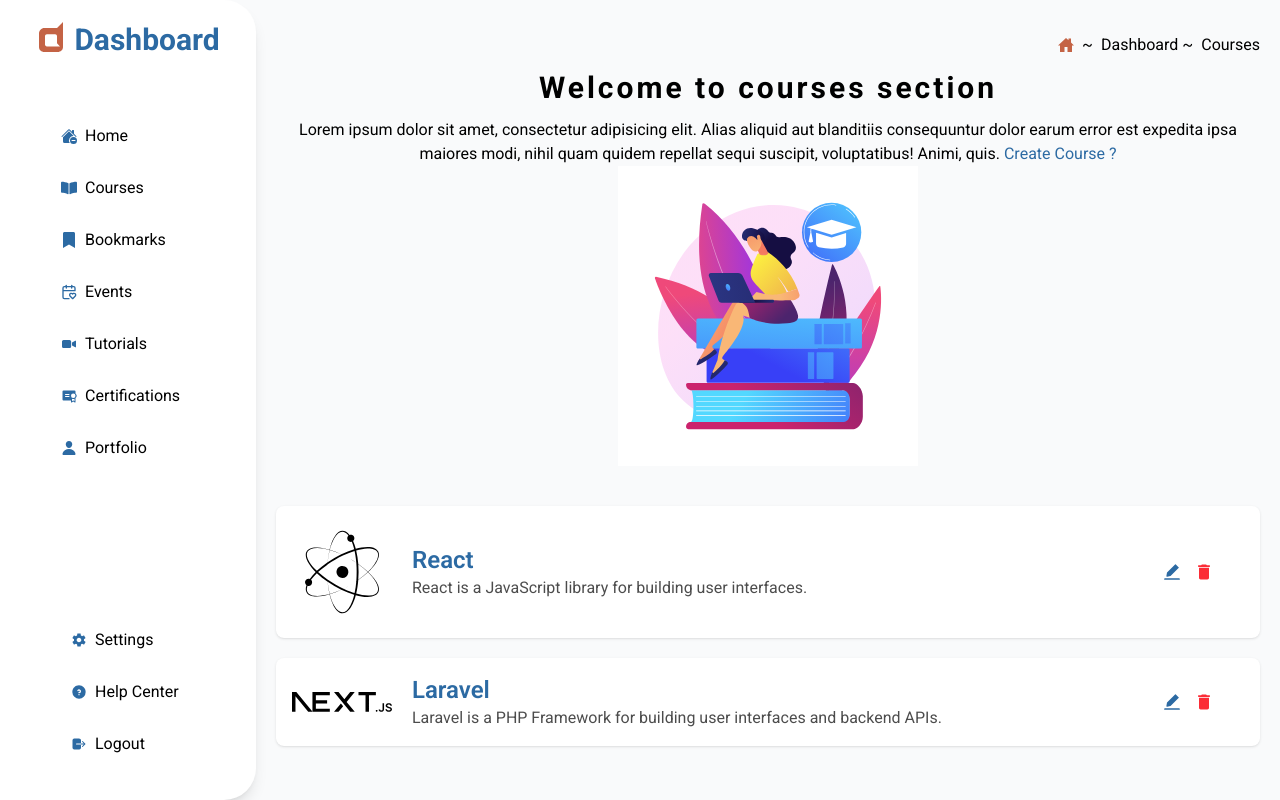
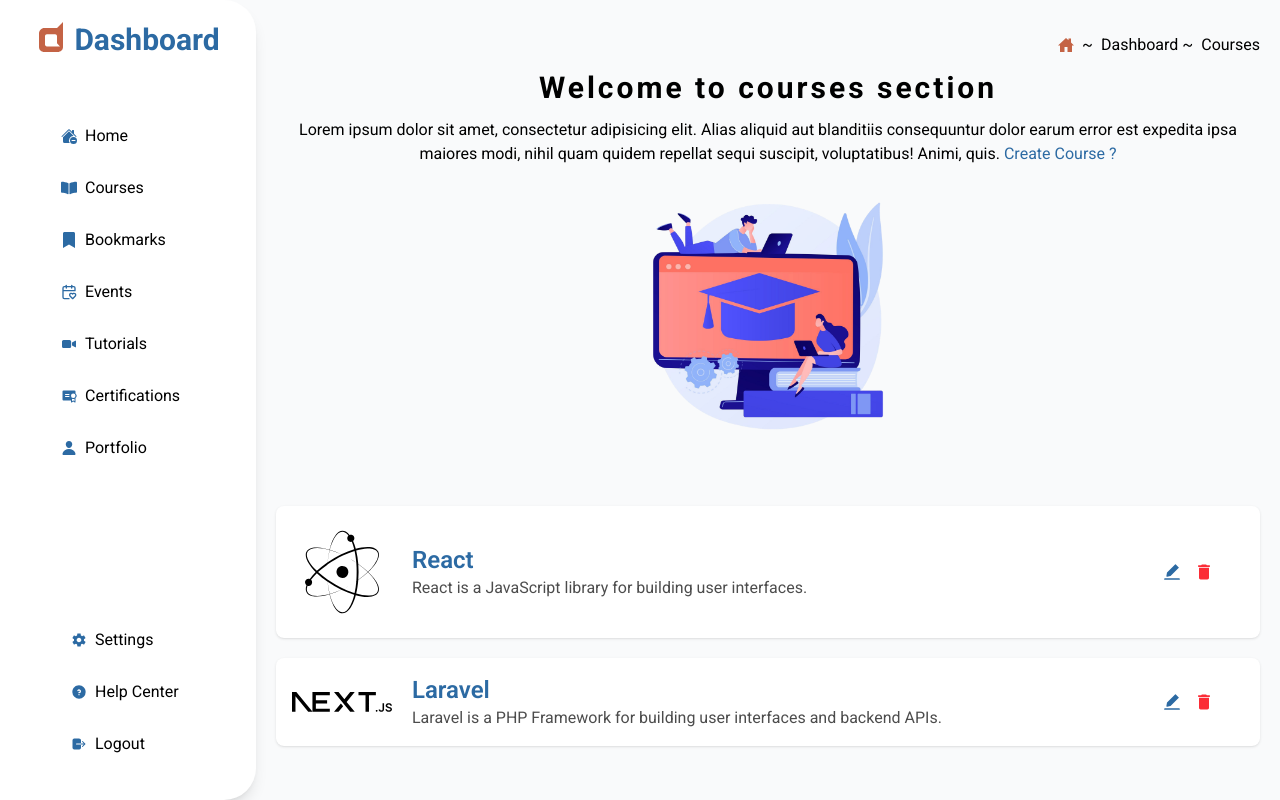
Before and after one commit to kaveesha2024/personal-app, a Next.js app in the folder resources/: page /dashboard/courses in a window 1280 px wide. Built offline with nearby package versions, Linux system fonts and the light colour scheme.

Commit message:
Changed picture of the courses hero section.

```diff
--- a/resources/src/app/dashboard/courses/page.tsx
+++ b/resources/src/app/dashboard/courses/page.tsx
@@ -68,7 +68,7 @@
                         </p>
                         <Image
                             priority={true}
-                            src={'/courses_hero_section.svg'}
+                            src={'/courses_hero_section.png'}
                             alt={'landing picture'}
                             width={300}
                             height={300}
```
Also changed, not shown: resources/public/courses_hero_section.png (added).
